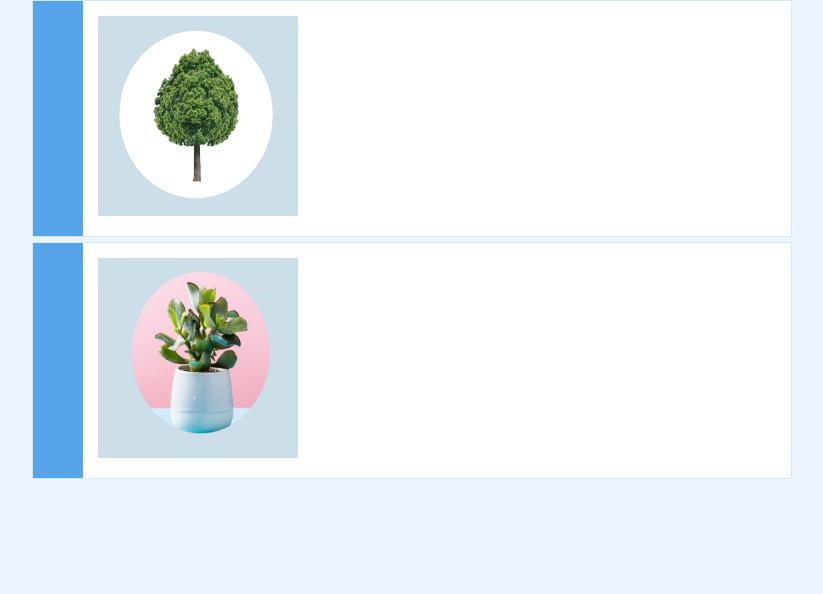
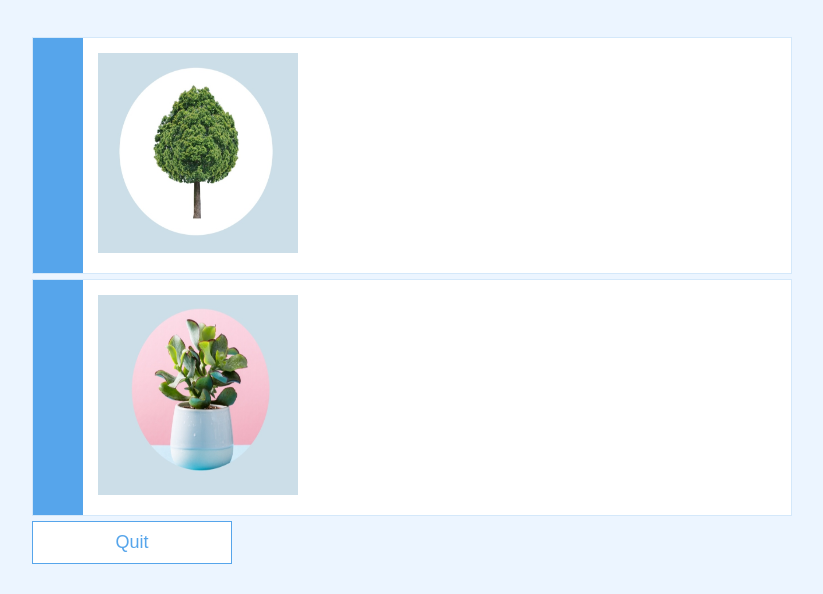
Before and after one commit to Rottenblasters/Rottenblasters.github.io, a plain HTML site: page game.html in a window 1280 px wide. Shown: the part 270-864 px from the top of the page, without its empty margins (228-1051 px from the left). Before the commit the page ends 800 px from the top, so only its background shows below. Drawn offline with Linux system fonts and the light colour scheme.

Commit message:
final changes:

```diff
--- a/app.css
+++ b/app.css
@@ -125,3 +125,9 @@ input {
 input::placeholder {
   color: #aaa;
 }
+
+#finalScore {
+  font-size: 5.4rem;
+  margin: 0 auto;
+  padding: 2rem;
+}
--- /dev/null
+++ b/end.js
@@ -0,0 +1,5 @@
+const scoreDiv = document.getElementById('finalScore');
+
+const finalScore = localStorage.getItem('finalScore');
+
+scoreDiv.innerHTML = `Your Score: ${finalScore}`;
--- a/game.css
+++ b/game.css
@@ -1,3 +1,7 @@
+:root {
+  margin-top: 5%;
+}
+
 .choice-container {
   display: flex;
   margin-bottom: 0.5rem;
--- a/game.html
+++ b/game.html
@@ -39,6 +39,7 @@
           <p class="choice-prefix"></p>
           <p class="choice-text" data-number="2"></p>
         </div>
+        <a class="btn" href="index.html" onclick="return confirm('Are you sure you want to quit?');">Quit</a>
       </div>
     </div>
     <script src="./questions.js"></script>
--- a/game.js
+++ b/game.js
@@ -5,6 +5,7 @@ const scoreText = document.getElementById('score');
 const progressBarFull = document.getElementById('progressBarFull');
 const loader = document.getElementById('loader');
 const game = document.getElementById('game');
+
 
 let currentQuestion = {};
 let acceptingAnswers = false;
@@ -27,6 +28,7 @@ startGame = () => {
 
 getNewQuestion = () => {
     if (questionCounter >= MAX_QUESTIONS) {
+        localStorage.setItem('finalScore',score);
         //go to the end page
         return window.location.assign('./end.html');
     }
@@ -50,6 +52,7 @@ getNewQuestion = () => {
     });
     acceptingAnswers = true;
 };
+
 
 choices.forEach((choice) => {
     choice.addEventListener('click', (e) => {
--- a/questions.js
+++ b/questions.js
@@ -1,44 +1,44 @@
 questions = [
   {
     question: "Which is taller?",
-    choice1: "..\\images\\Screenshot_20210614-164801.jpg",
-    choice2: "..\\images\\Screenshot_20210614-164820.jpg",
+    choice1: ".\\images\\Screenshot_20210614-164801.jpg",
+    choice2: ".\\images\\Screenshot_20210614-164820.jpg",
     answer: 1
   },
   {
     question: "Which car goes faster?",
-    choice1: "..\\images\\Screenshot_20210614-164841.jpg",
-    choice2: "..\\images\\Screenshot_20210614-164902.jpg",
+    choice1: ".\\images\\Screenshot_20210614-164841.jpg",
+    choice2: ".\\images\\Screenshot_20210614-164902.jpg",
     answer: 2
   },
   {
     question: "In which, you will find more sugar?",
-    choice1: "..\\images\\Screenshot_20210614-164921.jpg",
-    choice2: "..\\images\\Screenshot_20210614-164947.jpg",
+    choice1: ".\\images\\Screenshot_20210614-164921.jpg",
+    choice2: ".\\images\\Screenshot_20210614-164947.jpg",
     answer: 2
   },
   {
     question: "Which nutrient builds muscles?",
-    choice1: "..\\images\\Screenshot_20210614-165015.jpg",
-    choice2: "..\\images\\Screenshot_20210614-165030.jpg",
+    choice1: ".\\images\\Screenshot_20210614-165015.jpg",
+    choice2: ".\\images\\Screenshot_20210614-165030.jpg",
     answer: 2
   },
   {
     question: "Enema, will help you to lose what?",
-    choice1: "..\\images\\Screenshot_20210614-165047.jpg",
-    choice2: "..\\images\\Screenshot_20210614-165102.jpg",
+    choice1: ".\\images\\Screenshot_20210614-165047.jpg",
+    choice2: ".\\images\\Screenshot_20210614-165102.jpg",
     answer: 1
   },
   {
     question: "Untreated high blood pressure, will damage which organ?",
-    choice1: "..\\images\\Screenshot_20210614-165119.jpg",
-    choice2: "..\\images\\Screenshot_20210614-165145.jpg",
+    choice1: ".\\images\\Screenshot_20210614-165119.jpg",
+    choice2: ".\\images\\Screenshot_20210614-165145.jpg",
     answer: 2
   },
   {
     question: "Who is cuter?",
-    choice1: "..\\images\\Screenshot_20210614-165210.jpg",
-    choice2: "..\\images\\Screenshot_20210614-165232.jpg",
+    choice1: ".\\images\\Screenshot_20210614-165210.jpg",
+    choice2: ".\\images\\Screenshot_20210614-165232.jpg",
     answer: 2
   }
 ];
```
Also changed, not shown: end.html (+1 -3 lines).
